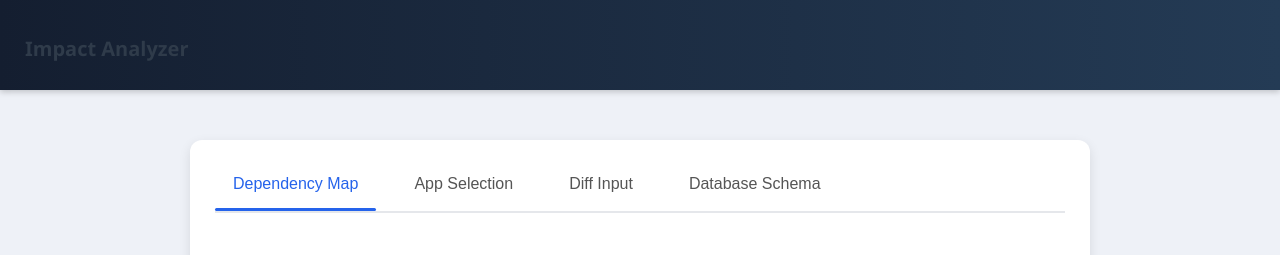
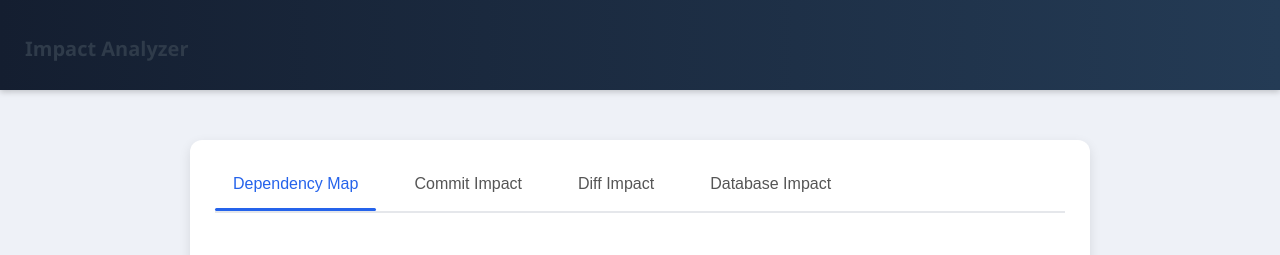
Before and after one commit to XeresArk/AInalyse-UI, a React (Vite) app in the folder impact-analyzer/: page / in a window 1280 px wide. Shown: the top 255 px of the page. Built offline with nearby package versions, Linux system fonts and the light colour scheme.

Commit message:
Updated UI

```diff
--- a/impact-analyzer/src/components/database/DatabaseAnalyzer.jsx
+++ b/impact-analyzer/src/components/database/DatabaseAnalyzer.jsx
@@ -14,15 +14,8 @@ export default function DatabaseAnalyzer({ onChange }) {
   // -----------------------------------------
   const loadDatabaseDetails = async () => {
     try {
-    //   const res = await fetch("/api/database/getTableDetails");
-    //   const data = await res.json();
-    const data = {
-  "schemaName": "HACKATHON",
-  "tables": {
-    "EMPLOYEE": ["EMP_ID","EMP_NAME","DEPARTMENT_ID","SALARY"],
-    "DEPARTMENT": ["DEPARTMENT_ID","DEPARTMENT_NAME"]
-  }
-};
+      const res = await fetch("http://localhost:8080/api/database/getTableDetails");
+      const data = await res.json();
 
       // SET DATA IN CORRECT ORDER
       setSchema(data.schemaName);
--- a/impact-analyzer/src/routes/Analysis.jsx
+++ b/impact-analyzer/src/routes/Analysis.jsx
@@ -70,12 +70,13 @@ export default function Analysis() {
       if (mode === 'database'){
         try {
           const response = await fetch(
-            `http://localhost:8080/api/databaseURL`,
+            `http://localhost:8080/api/database/getDbImpact`,
             {
-              method: "GET",
+              method: "POST",
               headers: {
                 "Content-Type": "application/json",
               },
+              body: JSON.stringify(analyzerPayload),
             }
           );
 
--- a/impact-analyzer/src/routes/Dashboard.jsx
+++ b/impact-analyzer/src/routes/Dashboard.jsx
@@ -73,8 +73,10 @@ export default function Dashboard({ openTab }) {
       }
     );
 
-    const data = await response.json();
-    alert("Dependency Map Generated Successfully!");
+    const data = await response.ok;
+    if(data) {
+      alert("Dependency Map Generated Successfully!");
+    }
   };
 
   return (
@@ -83,9 +85,9 @@ export default function Dashboard({ openTab }) {
         <Tabs
           tabs={[
             { key: TAB_DEP, label: "Dependency Map" },
-            { key: TAB_APP, label: "App Selection" },
-            { key: TAB_DIFF, label: "Diff Input" },
-            { key: TAB_DB, label: "Database Schema" },
+            { key: TAB_APP, label: "Commit Impact" },
+            { key: TAB_DIFF, label: "Diff Impact" },
+            { key: TAB_DB, label: "Database Impact" },
           ]}
           active={activeTab}
           onChange={(k) => setActiveTab(k)}
```
